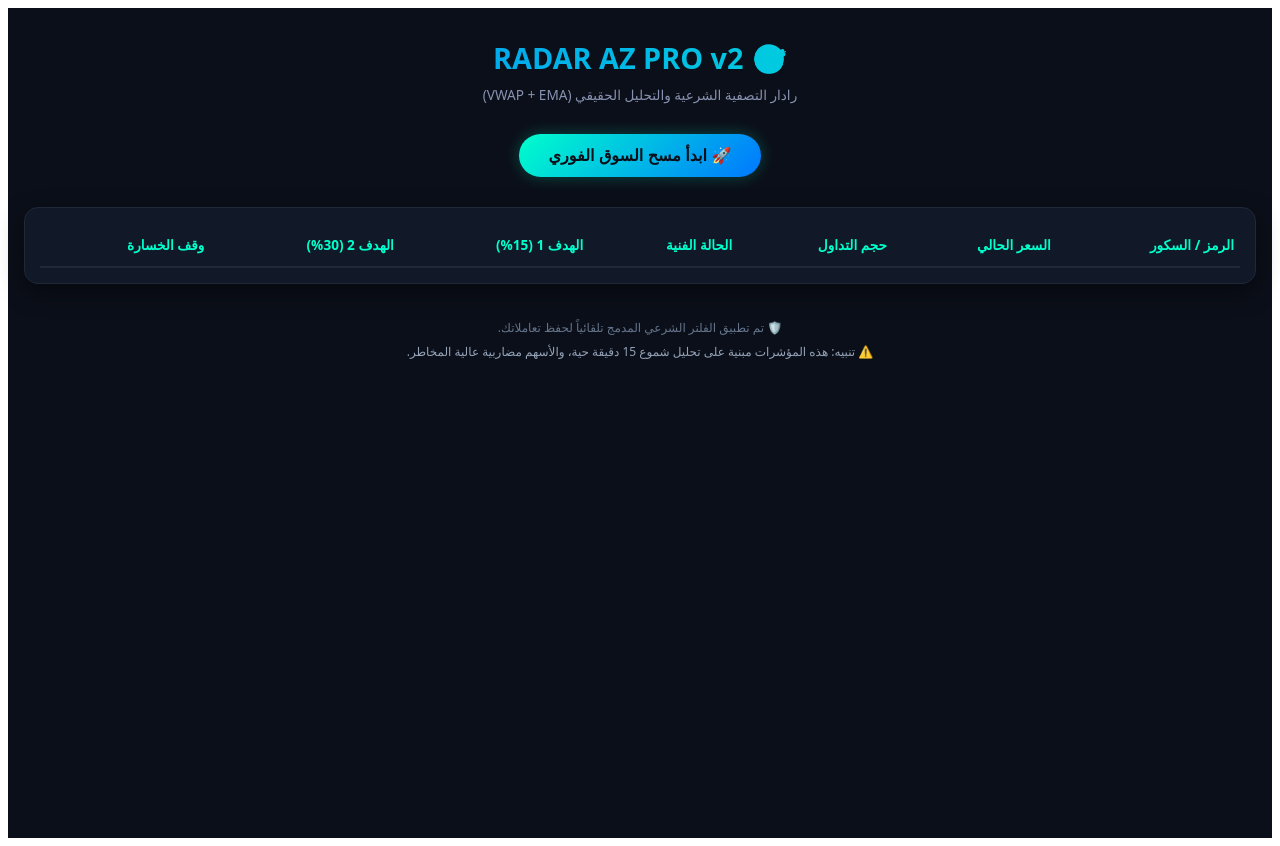
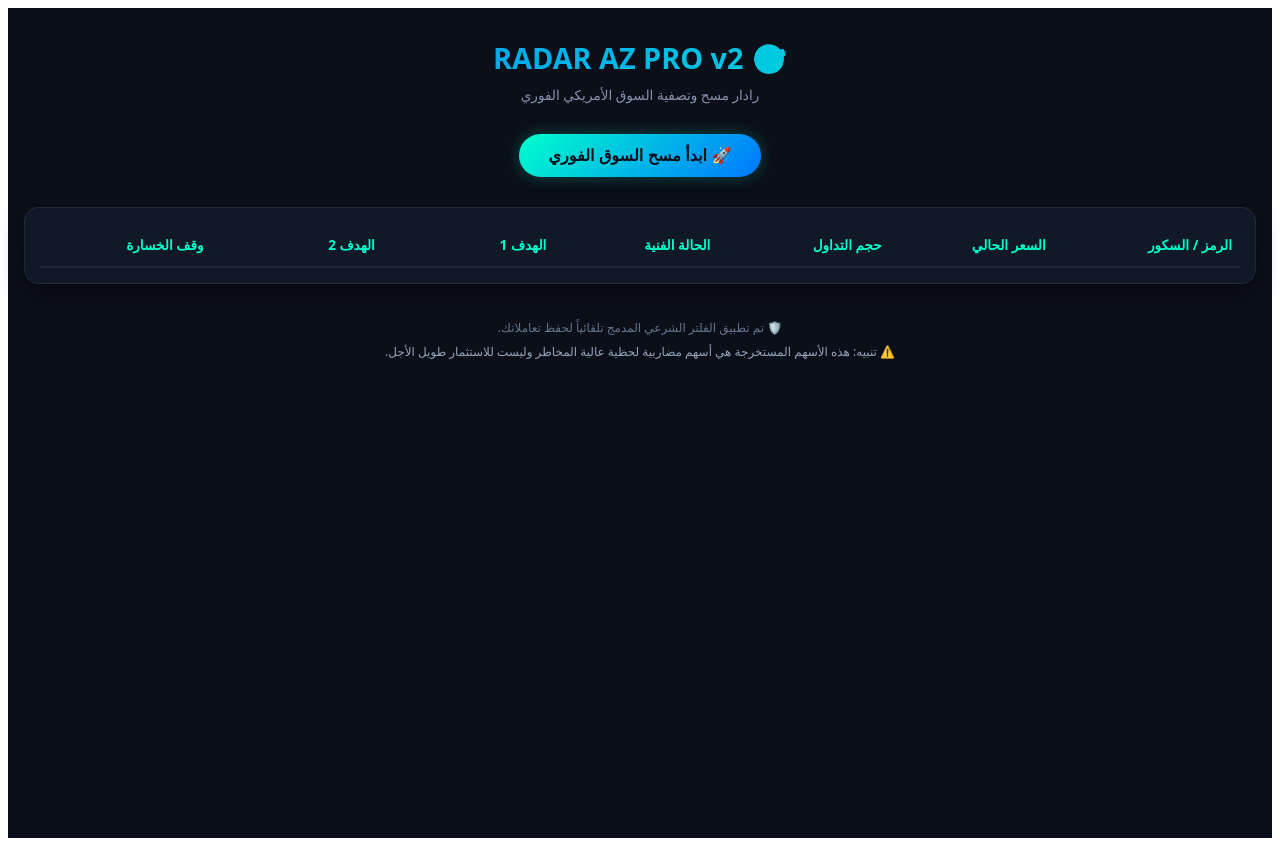
Before and after one commit to abdulazizgurishan-design/Radaraz, a Next.js app: page / in a window 1280 px wide. Built offline with nearby package versions, Linux system fonts and the light colour scheme.

Commit message:
Update Radar.jsx

```diff
--- a/components/Radar.jsx
+++ b/components/Radar.jsx
@@ -45,7 +45,7 @@ export default function Radar() {
           🎯 RADAR AZ PRO v2
         </h1>
         <p style={{ color: '#8892b0', fontSize: '0.85rem', margin: '0', padding: '0 10px', lineHeight: '1.4' }}>
-          رادار التصفية الشرعية والتحليل الحقيقي (VWAP + EMA)
+          رادار مسح وتصفية السوق الأمريكي الفوري
         </p>
       </header>
 
@@ -67,7 +67,7 @@ export default function Radar() {
             transition: 'all 0.3s ease'
           }}
         >
-          {loading ? '⏳ جاري الحساب الفني (EMA + VWAP)...' : '🚀 ابدأ مسح السوق الفوري'}
+          {loading ? '⏳ جاري مسح السوق وتصفية الفرص...' : '🚀 ابدأ مسح السوق الفوري'}
         </button>
       </div>
 
@@ -84,22 +84,31 @@ export default function Radar() {
         {searched && stocks.length === 0 && !loading ? (
           <div style={{ textAlign: 'center', padding: '30px 10px', color: '#ff4d4d' }}>
             <p style={{ fontSize: '1rem', fontWeight: 'bold', margin: '0' }}>
-              ⚠️ لا توجد فرص تطابق شروط الانفجار السعري والسيولة حالياً.
+              ⚠️ لا توجد فرص تطابق فلاتر الأمان والسيولة حالياً.
             </p>
           </div>
         ) : (
-          /* ضبط الاتجاه هنا لإجبار الجدول يبدأ من اليمين (الرمز) والعميل يسحب لليسار */
-          <div style={{ overflowX: 'auto', WebkitOverflowScrolling: 'touch', direction: 'rtl' }}>
-            <table style={{ width: '100%', borderCollapse: 'collapse', textAlign: 'right', minWidth: '650px', direction: 'rtl' }}>
+          <div style={{
+            width: '100%',
+            overflowX: 'auto',
+            WebkitOverflowScrolling: 'touch',
+            textAlign: 'right'
+          }}>
+            <table style={{
+              width: '100%',
+              borderCollapse: 'collapse',
+              minWidth: '700px',
+              tableLayout: 'fixed'
+            }}>
               <thead>
                 <tr style={{ borderBottom: '2px solid #1f2937', color: '#00ffcc', fontSize: '0.85rem' }}>
-                  <th style={{ padding: '12px 6px', textOverflow: 'ellipsis' }}>الرمز / السكور</th>
-                  <th style={{ padding: '12px 6px' }}>السعر الحالي</th>
-                  <th style={{ padding: '12px 6px' }}>حجم التداول</th>
-                  <th style={{ padding: '12px 6px' }}>الحالة الفنية</th>
-                  <th style={{ padding: '12px 6px' }}>الهدف 1 (15%)</th>
-                  <th style={{ padding: '12px 6px' }}>الهدف 2 (30%)</th>
-                  <th style={{ padding: '12px 6px' }}>وقف الخسارة</th>
+                  <th style={{ padding: '12px 8px', width: '110px', textAlign: 'right' }}>الرمز / السكور</th>
+                  <th style={{ padding: '12px 8px', width: '95px', textAlign: 'right' }}>السعر الحالي</th>
+                  <th style={{ padding: '12px 8px', width: '100px', textAlign: 'right' }}>حجم التداول</th>
+                  <th style={{ padding: '12px 8px', width: '95px', textAlign: 'right' }}>الحالة الفنية</th>
+                  <th style={{ padding: '12px 8px', width: '100px', textAlign: 'right' }}>الهدف 1</th>
+                  <th style={{ padding: '12px 8px', width: '100px', textAlign: 'right' }}>الهدف 2</th>
+                  <th style={{ padding: '12px 8px', width: '100px', textAlign: 'right' }}>وقف الخسارة</th>
                 </tr>
               </thead>
               <tbody style={{ fontSize: '0.82rem' }}>
@@ -108,22 +117,22 @@ export default function Radar() {
                     borderBottom: '1px solid #1f2937',
                     backgroundColor: idx % 2 === 0 ? 'transparent' : '#161e2e'
                   }}>
-                    <td style={{ padding: '12px 6px', fontWeight: 'bold' }}>
+                    <td style={{ padding: '12px 8px', fontWeight: 'bold', textAlign: 'right' }}>
                       <div style={{ color: '#fff' }}>{stock.symbol}</div>
                       <div style={{ fontSize: '0.72rem', color: '#00ffcc', marginTop: '2px' }}>{stock.score}/100 📊</div>
                     </td>
-                    <td style={{ padding: '12px 6px', color: '#38bdf8', fontWeight: '600' }}>${stock.price?.toFixed(2)}</td>
-                    <td style={{ padding: '12px 6px', color: '#e5e7eb' }}>{stock.volume?.toLocaleString()}</td>
-                    <td style={{ padding: '12px 6px', fontWeight: 'bold', color: stock.confidence?.includes('💥') || stock.confidence?.includes('🔥') ? '#ff4d4d' : '#38bdf8' }}>
+                    <td style={{ padding: '12px 8px', color: '#38bdf8', fontWeight: '600', textAlign: 'right' }}>${stock.price?.toFixed(2)}</td>
+                    <td style={{ padding: '12px 8px', color: '#e5e7eb', textAlign: 'right' }}>{stock.volume?.toLocaleString()}</td>
+                    <td style={{ padding: '12px 8px', fontWeight: 'bold', textAlign: 'right', color: stock.confidence?.includes('💥') || stock.confidence?.includes('🔥') ? '#ff4d4d' : '#38bdf8' }}>
                       {stock.confidence}
                     </td>
-                    <td style={{ padding: '12px 6px', color: '#4ade80', backgroundColor: 'rgba(74, 222, 128, 0.06)', fontWeight: '500' }}>
+                    <td style={{ padding: '12px 8px', color: '#4ade80', backgroundColor: 'rgba(74, 222, 128, 0.06)', fontWeight: '500', textAlign: 'right' }}>
                       ${stock.levels?.t1?.toFixed(2)}
                     </td>
-                    <td style={{ padding: '12px 6px', color: '#00ffcc', backgroundColor: 'rgba(0, 255, 204, 0.06)', fontWeight: 'bold' }}>
+                    <td style={{ padding: '12px 8px', color: '#00ffcc', backgroundColor: 'rgba(0, 255, 204, 0.06)', fontWeight: 'bold', textAlign: 'right' }}>
                       ${stock.levels?.t2?.toFixed(2)}
                     </td>
-                    <td style={{ padding: '12px 6px', color: '#ef4444', backgroundColor: 'rgba(239, 68, 68, 0.06)', fontWeight: 'bold' }}>
+                    <td style={{ padding: '12px 8px', color: '#ef4444', backgroundColor: 'rgba(239, 68, 68, 0.06)', fontWeight: 'bold', textAlign: 'right' }}>
                       ${stock.levels?.sl?.toFixed(2)}
                     </td>
                   </tr>
@@ -134,13 +143,13 @@ export default function Radar() {
         )}
       </div>
 
-      {/* الملاحظات أسفل الصفحة */}
+      {/* الملاحظات أسفل الصفحة بأسلوب نظيف */}
       <footer style={{ textAlign: 'center', marginTop: '35px', paddingBottom: '15px', paddingHorizontal: '10px' }}>
         <p style={{ color: '#64748b', fontSize: '0.75rem', margin: '0 0 6px 0', lineHeight: '1.5' }}>
           🛡️ تم تطبيق الفلتر الشرعي المدمج تلقائياً لحفظ تعاملاتك.
         </p>
         <p style={{ color: '#94a3b8', fontSize: '0.75rem', margin: '0', fontWeight: '500', lineHeight: '1.5' }}>
-          ⚠️ تنبيه: هذه المؤشرات مبنية على تحليل شموع 15 دقيقة حية، والأسهم مضاربية عالية المخاطر.
+          ⚠️ تنبيه: هذه الأسهم المستخرجة هي أسهم مضاربية لحظية عالية المخاطر وليست للاستثمار طويل الأجل.
         </p>
       </footer>
     </div>
```
